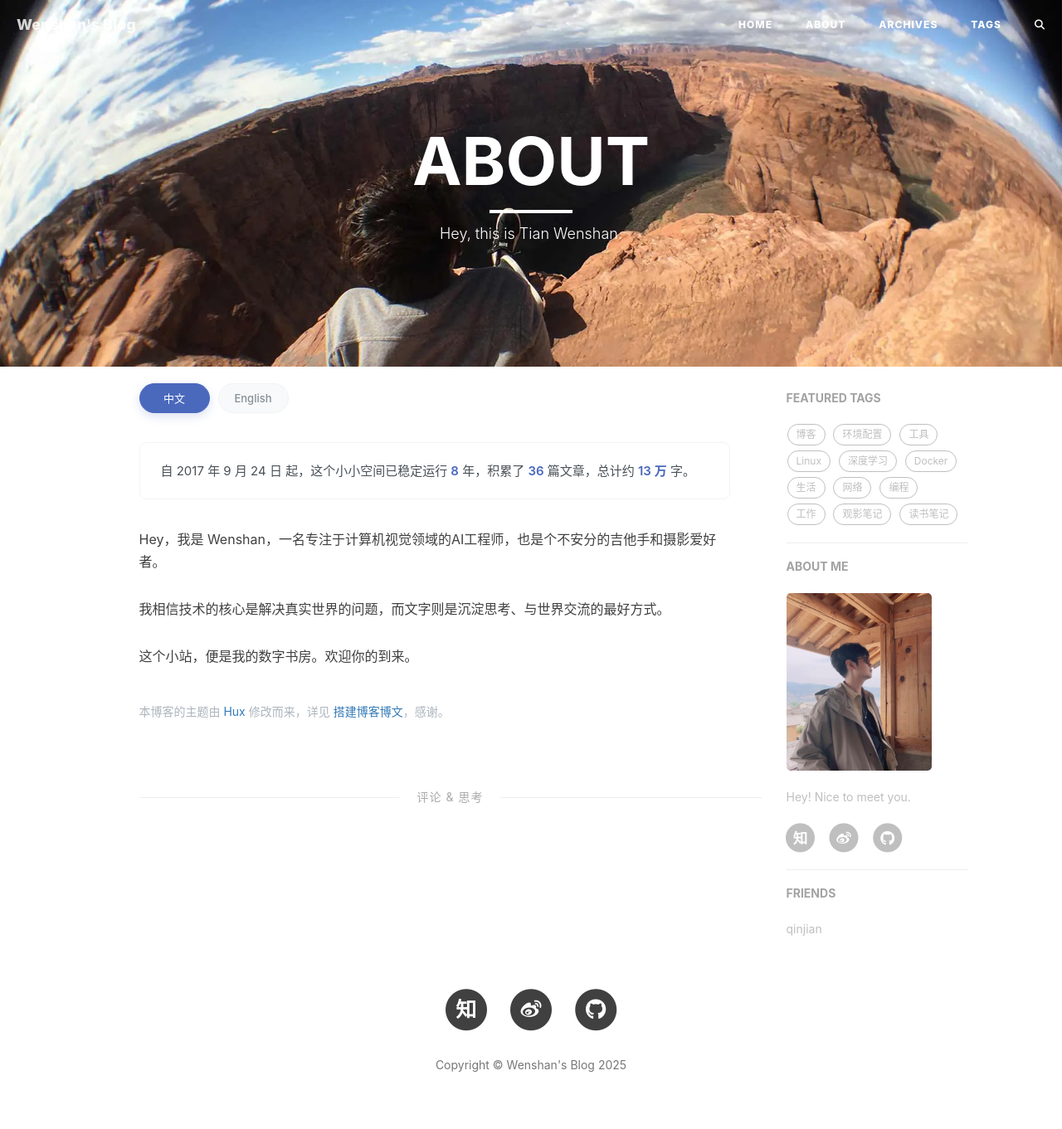
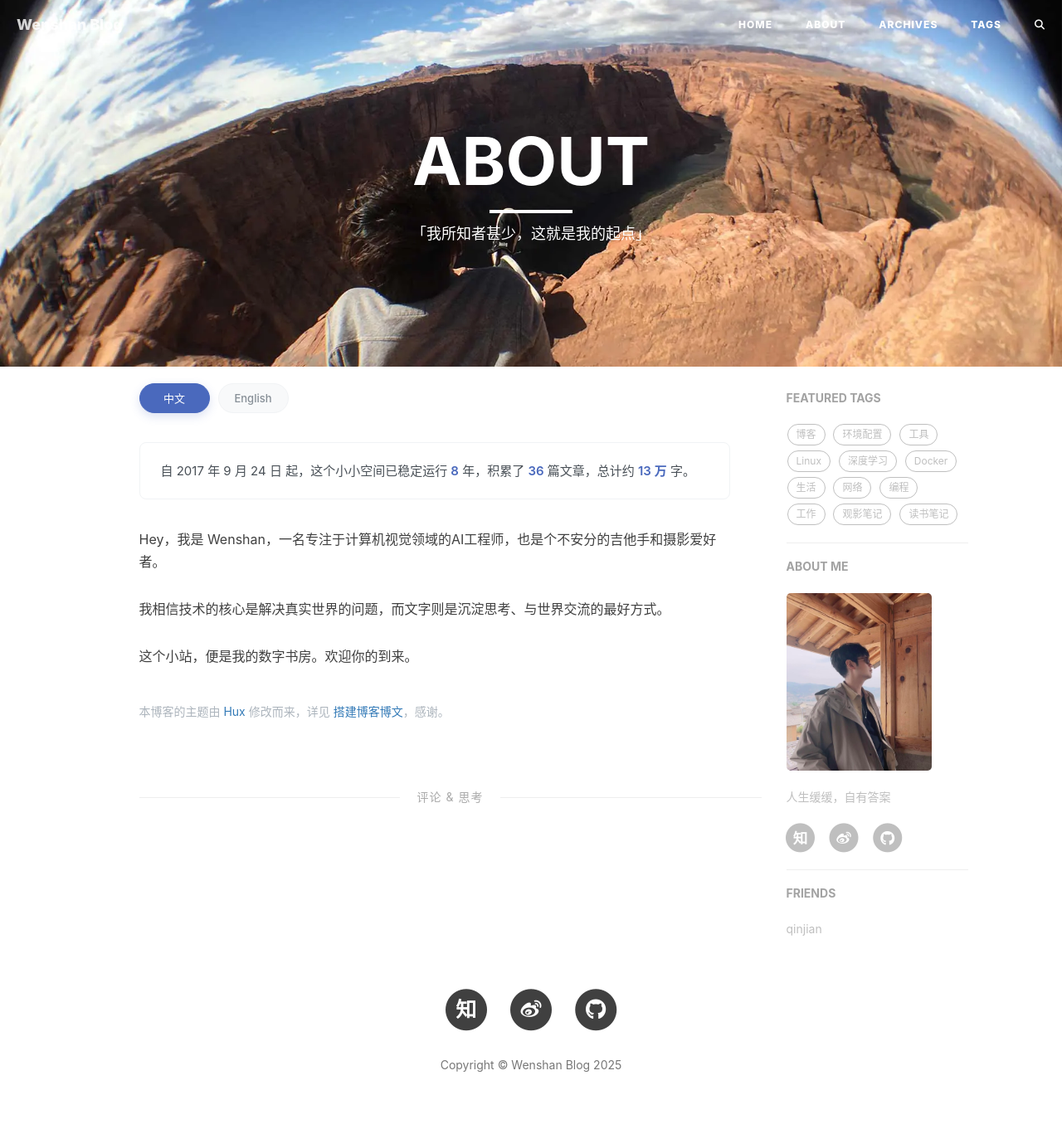
Before and after one commit to tianws/tianws.github.io, a Jekyll site: the page built from about.html, in a window 1280 px wide. Shown: the whole page at 83% size. Built offline with Jekyll 4.4.1, drawn with Linux system fonts in a browser that asks for light colours; comment, search, counter and statistics services are not loaded.

Commit message:
mod: 博客格言

```diff
--- a/_config.yml
+++ b/_config.yml
@@ -1,6 +1,6 @@
 # Site settings
-title: Wenshan's Blog
-SEOTitle: Wenshan's Blog
+title: Wenshan Blog
+SEOTitle: 文善的博客 | Wenshan Blog
 header-img: img/home-bg.jpg
 email: tianwenshan@foxmail.com
 description: "欢迎来到我的个人博客"
@@ -92,7 +92,7 @@ ga_domain: auto
 
 # Sidebar settings
 sidebar: true                           # whether or not using Sidebar.
-sidebar-about-description: "Hey! Nice to meet you. "
+sidebar-about-description: "人生缓缓，自有答案"
 sidebar-avatar: /img/avatar_tianws.jpeg      # use absolute URL, seeing it's used in both `/` and `/about/`
 
 
--- a/about.html
+++ b/about.html
@@ -1,7 +1,7 @@
 ---
 layout: page
 title: "ABOUT"
-description: "Hey, this is Tian Wenshan."
+description: "「我所知者甚少，这就是我的起点」"
 header-img: "img/about-bg.jpg"
 ---
 
--- a/index.html
+++ b/index.html
@@ -1,6 +1,6 @@
 ---
 layout: page
-description: "Welcome to my blog!"
+description: "「完美是一种幻觉，精进才是日常」"
 ---
 
 {% for post in paginator.posts %}
```
